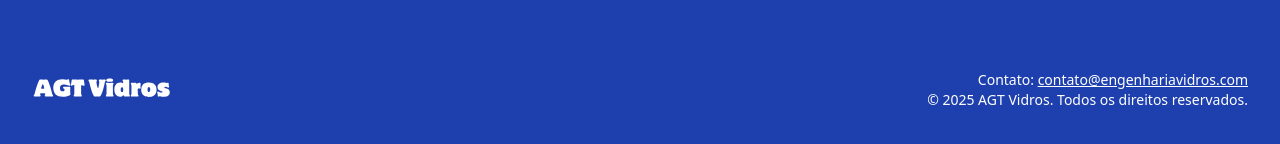
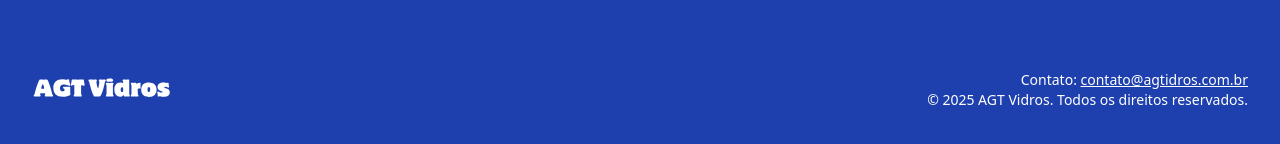
Before and after one commit to leandrotnorio/towerglass, a Next.js app: page / in a window 1280 px wide. Shown: the part 3068-3212 px from the top of the page. Built offline with nearby package versions, Linux system fonts and the light colour scheme.

Commit message:
alteraçao no footer

```diff
--- a/components/ui/Footer.jsx
+++ b/components/ui/Footer.jsx
@@ -18,7 +18,7 @@ export default function Footer() {
             />
           </Link>
           <address className="not-italic text-center sm:text-right text-sm">
-            <p>Contato: <a href="mailto:contato@engenhariavidros.com" className="underline hover:text-blue-300">contato@engenhariavidros.com</a></p>
+            <p>Contato: <a href="mailto:contato@agtidros.com.br" className="underline hover:text-blue-300">contato@agtidros.com.br</a></p>
             <p>&copy; {new Date().getFullYear()} AGT Vidros. Todos os direitos reservados.</p>
           </address>
         </div>
```
